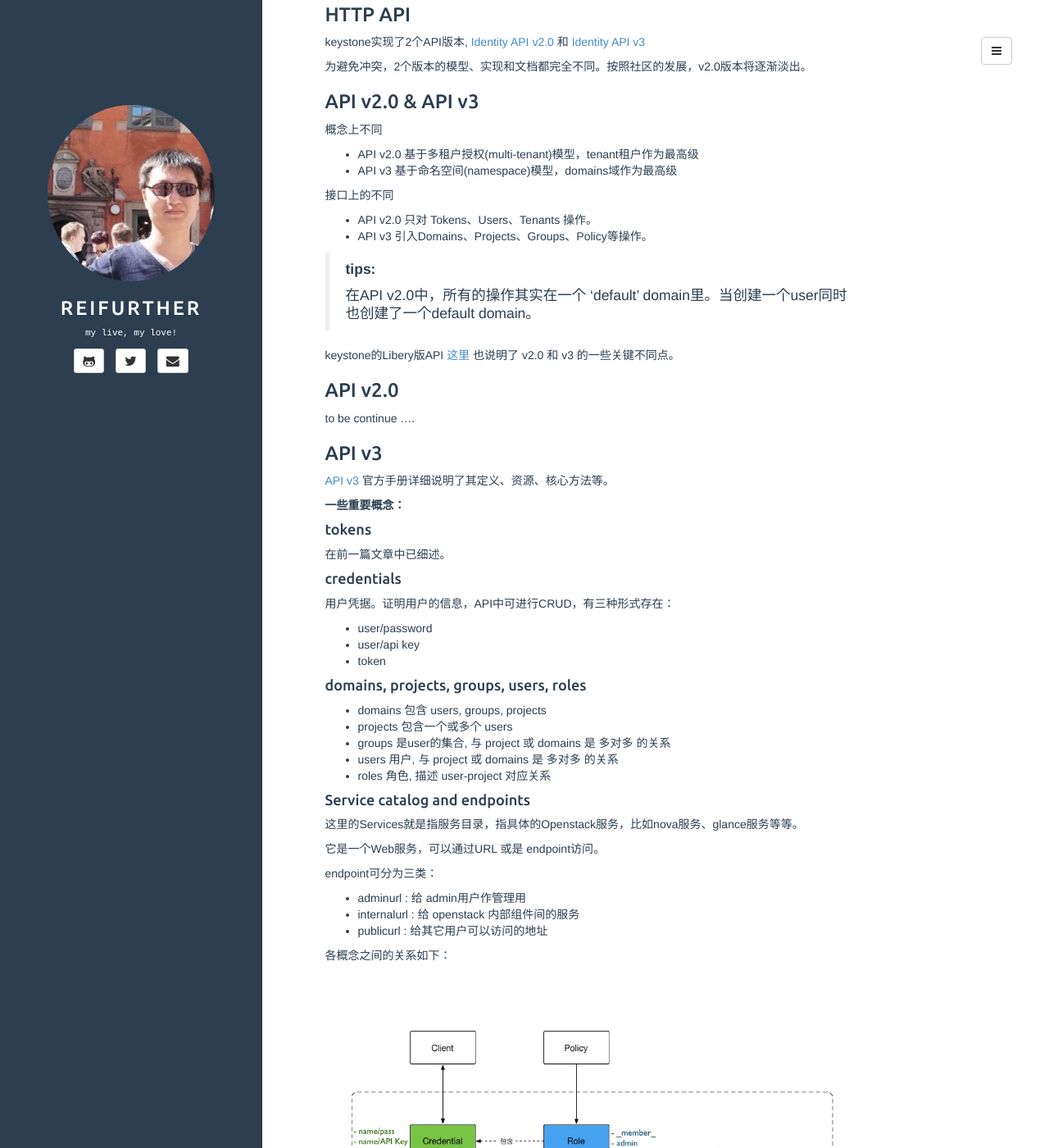
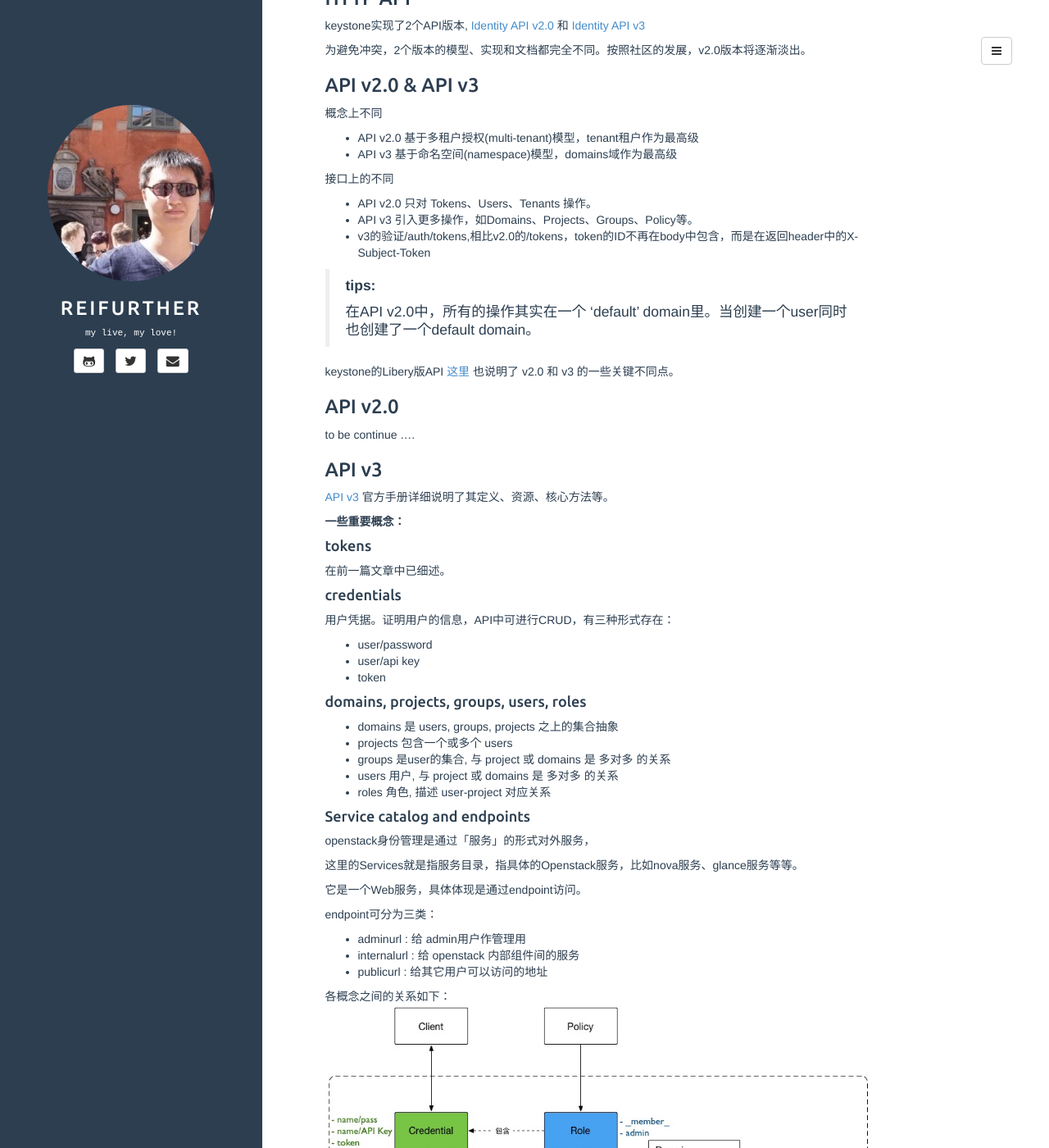
Before and after one commit to reifurther/reifurther.github.io, a Jekyll site: the page built from _posts/2016-02-25-keystone-architecture-and-api.md, in a window 1280 px wide and 1400 px high, scrolled down 354 px. Shown: the whole window at 82% size. Built offline with Jekyll 4.4.1, drawn with Linux system fonts in a browser that asks for light colours; some of the changed text lies outside the part shown.

```diff
--- a/_posts/2016-02-25-keystone-architecture-and-api.md
+++ b/_posts/2016-02-25-keystone-architecture-and-api.md
@@ -11,9 +11,8 @@ description: 简要理解openstack认证组件keystone的一些概念模型，
 
 Openstack认证服务组件keystone提供如下核心功能：
 
-* 用户身份认证
-* 鉴权
-* 目录服务
+* 用户身份认证、鉴权
+* 目录服务 （对某个服务是否有访问权限）
 
 
 ### Data Model
@@ -36,7 +35,8 @@ keystone实现了2个API版本, [Identity API v2.0](http://specs.openstack.org/o
 接口上的不同
 
 * API v2.0 只对 Tokens、Users、Tenants 操作。
-* API v3 引入Domains、Projects、Groups、Policy等操作。
+* API v3 引入更多操作，如Domains、Projects、Groups、Policy等。
+* v3的验证/auth/tokens,相比v2.0的/tokens，token的ID不再在body中包含，而是在返回header中的X-Subject-Token
 
 >  **tips:**
 >
@@ -69,7 +69,7 @@ to be continue ....
 
 #### domains, projects, groups, users, roles
 
-* domains 包含 users, groups, projects
+* domains 是 users, groups, projects 之上的集合抽象
 * projects 包含一个或多个 users
 * groups 是user的集合, 与 project 或 domains 是 多对多 的关系
 * users 用户, 与 project 或 domains 是 多对多 的关系
@@ -77,9 +77,11 @@ to be continue ....
 
 #### Service catalog and endpoints
 
+ openstack身份管理是通过「服务」的形式对外服务，
+
  这里的Services就是指服务目录，指具体的Openstack服务，比如nova服务、glance服务等等。
 
- 它是一个Web服务，可以通过URL 或是 endpoint访问。
+ 它是一个Web服务，具体体现是通过endpoint访问。
 
  endpoint可分为三类：
 
@@ -94,3 +96,32 @@ to be continue ....
 一些 v3 API 的例子，
 
 [http://172.17.254.218/openstack-docs/liberty/keystone/api_curl_examples.html](http://172.17.254.218/openstack-docs/liberty/keystone/api_curl_examples.html)
+
+#### 创建的基本流程
+
+1. **创建service服务目录**
+	* 指定类型，默认type就是identity
+
+2. **创建endpoint**
+	* 必须指明使用哪个Service
+	* 必须指明使用region
+	* 一般建3套API：public,internal(默认端口5000)；admin（默认端口35357）
+
+3. **创建project**
+	* 类似tanant概念
+	* 必须指明属哪个domain
+
+4. **创建user**
+	* 必须指明属哪个domain
+
+5. **创建role**
+	* 角色的实际定义是在Policy.json文件中
+
+6. **将role赋给project 和 user**
+
+> **Tips**
+>
+> 在创建endpoint时，需要指明region，这里region是指：
+>
+> 比如A、B中心都建有openstack集群，独立提供nova、swift等服务，但希望用户权限管理集中，这时就需要通过region进行区分。
+>
```
Also changed, not shown: assets/media/identity_relationship.jpg.
